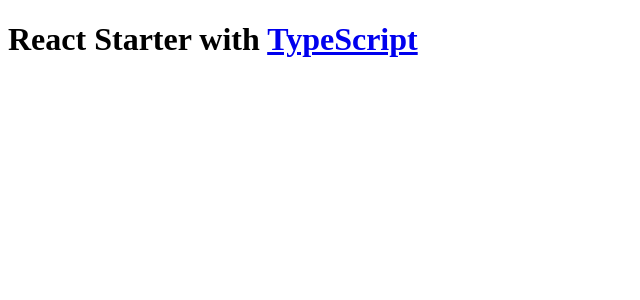
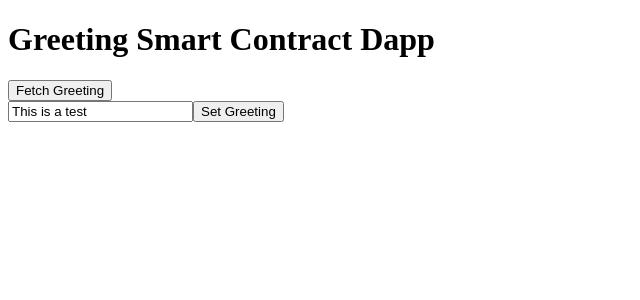
Before and after one commit to ChaseH88/Greeting-Smart-Contract-Dapp, a React app: page / in a window 1280 px wide. Shown: the top 300 px of the page, without its empty margins (0-640 px from the left). Built offline with nearby package versions, Linux system fonts and the light colour scheme; the HTML template or start-up script is replaced by a standard one.

Commit message:
Hooking up initial logic and UI

```diff
--- a/src/index.tsx
+++ b/src/index.tsx
@@ -1,18 +1,125 @@
-import React, { FC } from "react";
+import React, { FC, useState } from "react";
 import ReactDOM from "react-dom";
 import { Provider } from "react-redux";
 import { store } from "./state";
 
-const App: FC = () => (
-  <Provider store={store}>
-    <h1>React Starter with {` `}
-      <a
-        href="https://www.typescriptlang.org/"
-        target="_blank"
-      >TypeScript</a>
-    </h1>
-  </Provider>
-);
+import { ethers } from "ethers";
+import Greeter from './artifacts/contracts/Greeter.sol/Greeter.json'
+import { Ethereum } from "./types/interfaces";
+
+/**
+ * Contract Address
+ */
+const address: string = '0x5FbDB2315678afecb367f032d93F642f64180aa3';
+
+declare global {
+  interface Window {
+    ethereum: Ethereum
+  }
+}
+
+const App: FC = () => {
+
+  const [ userInput, setUserInput ] = useState<string>('This is a test');
+  const [ greeting, setContractGreeting ] = useState<string | null>(null);
+  const [ maskError, setMaskError ] = useState<string | null>(null);
+
+  /**
+   * Handles the state update for user input.
+   * Also clears errors if any.
+   * @param value the user input
+   */
+  const handleUpdate = (value: string) => {
+    setMaskError(null);
+    setUserInput(value);
+  }
+
+  /**
+   * Fetches the greeting from the blockchain
+   */
+  const fetchGreeting = async () => {
+    setMaskError(null);
+    if(typeof window.ethereum !== 'undefined') {
+      const provider = new ethers.providers.Web3Provider(window.ethereum);
+      const contract = new ethers.Contract(address, Greeter.abi, provider);
+
+      try {
+        const data = await contract.greet();
+        setContractGreeting(data);
+      }
+      catch(err) {
+        const error: any = err;
+        setMaskError(error.message)
+      }
+    }
+  }
+
+  /**
+   * Prompts the user for their MetaMask account
+   */
+  const requestAccount = async () => {
+    await window.ethereum.request({
+      method: 'eth_requestAccounts'
+    });
+  }
+
+  /**
+   * Uses the state for userInput to update the smart contract
+   */
+  const setGreeting = async () => {
+    if(!userInput) return;
+    if(typeof window.ethereum !== 'undefined') {
+      try {
+        await requestAccount();
+        const provider = new ethers.providers.Web3Provider(window.ethereum);
+        const signer = provider.getSigner();
+        const contract = new ethers.Contract(address, Greeter.abi, signer);
+        const transaction = await contract.setGreeting(userInput);
+        await transaction.wait();
+        fetchGreeting();
+      }
+      catch(err) {
+        const error: any = err;
+        setMaskError(error.message)
+      }
+    }
+  }
+
+  return (
+    <Provider store={store}>
+      <h1>
+        Greeting Smart Contract Dapp
+      </h1>
+      <div>
+        <button
+          onClick={fetchGreeting}
+        >
+          Fetch Greeting
+        </button>
+        {greeting?.length && greeting}
+      </div>
+      <div>
+        <input
+          type="text"
+          name="greeting"
+          onChange={({ target: { value } }) => handleUpdate(value)}
+          value={userInput}
+        />
+        <button
+          onClick={setGreeting}
+        >
+          Set Greeting
+        </button>
+      </div>
+      {maskError &&
+        <div className="error">
+          <h3>Error</h3>
+          <p>{maskError}</p>
+        </div>
+      }
+    </Provider>
+  );
+}
 
 const root = document.querySelector("#app");
 ReactDOM.render(<App />, root);
--- a/src/state/index.ts
+++ b/src/state/index.ts
@@ -1,20 +1,17 @@
 import { createStore, combineReducers, applyMiddleware, compose } from "redux";
 import thunk from "redux-thunk";
-import { RESET_APP_STATE } from "./types/app";
 
 // Reducers
-import AccountReducer from "./reducers/account";
-import UserReducer from "./reducers/user";
+import AppReducer from "./reducers/app";
 
 // Combine Reducers
 const appReducer = combineReducers({
-  account: AccountReducer,
-  user: UserReducer
+  account: AppReducer
 });
 
 // Root Reducer
 const rootReducer = (state: object, action: any) => {
-  if(action.type === RESET_APP_STATE) return appReducer(undefined, action);
+  if(action.type === 'RESET_APP_STATE') return appReducer(undefined, action);
   else return appReducer(state as any, action);
 };
 
--- a/src/state/reducers/account.ts
+++ /dev/null
@@ -1,31 +0,0 @@
-import { Account } from "../../types/interfaces"
-import * as types from "../types/account";
-
-interface Action {
-  type: string,
-  payload: any
-}
-
-interface AccountState {
-  details: Account | null
-}
-
-const initialState: AccountState = {
-  details: null
-}
-
-export default (state: AccountState = initialState, { type, payload }: Action): AccountState => {
-  switch (type) {
-
-    // --- Set Global Loading ---
-    case types.GET_ACCOUNT:
-      return {
-        ...state,
-        details: payload
-      }
-
-    // default as needed......
-      default:
-        return state;
-  }
-}
--- /dev/null
+++ b/src/state/reducers/app.ts
@@ -0,0 +1,24 @@
+import { Action } from "../../types/interfaces"
+import * as types from "../types/app";
+
+interface AppState {
+  connected: boolean
+}
+
+const initialState: AppState = {
+  connected: false
+}
+
+export default (state: AppState = initialState, { type, payload }: Action): AppState => {
+  switch (type) {
+
+    case types.SET_CONNECTED:
+      return {
+        ...state,
+        connected: payload
+      }
+
+      default:
+        return state;
+  }
+}
--- a/src/state/reducers/user.ts
+++ /dev/null
@@ -1,31 +0,0 @@
-import { User } from "../../types/interfaces"
-import * as types from "../types/user";
-
-interface Action {
-  type: string,
-  payload: any
-}
-
-interface UserState {
-  details: User | null
-}
-
-const initialState: UserState = {
-  details: null
-}
-
-export default (state: UserState = initialState, { type, payload }: Action): UserState => {
-  switch (type) {
-
-    // --- Set Global Loading ---
-    case types.GET_USER:
-      return {
-        ...state,
-        details: payload
-      }
-
-    // default as needed......
-      default:
-        return state;
-  }
-}
--- a/src/state/types/account.ts
+++ /dev/null
@@ -1 +0,0 @@
-export const GET_ACCOUNT: string = '@account/get-account';
--- a/src/state/types/app.ts
+++ b/src/state/types/app.ts
@@ -1 +1 @@
-export const RESET_APP_STATE: string = '@app/reset-state';
+export const SET_CONNECTED: string = '@app/set-connected';
--- a/src/state/types/user.ts
+++ /dev/null
@@ -1 +0,0 @@
-export const GET_USER: string = '@user/get-user';
--- a/tsconfig.json
+++ b/tsconfig.json
@@ -18,7 +18,8 @@
     "paths": {
       "state/*": ["state/*"],
       "types/*": ["types/*"],
-    }
+    },
+    "resolveJsonModule": true
   },
   "include": [
     "src/*"
```
Also changed, not shown: src/types/interfaces.ts (+13 -29 lines). Lines whose indentation alone changed are shown as unchanged.
